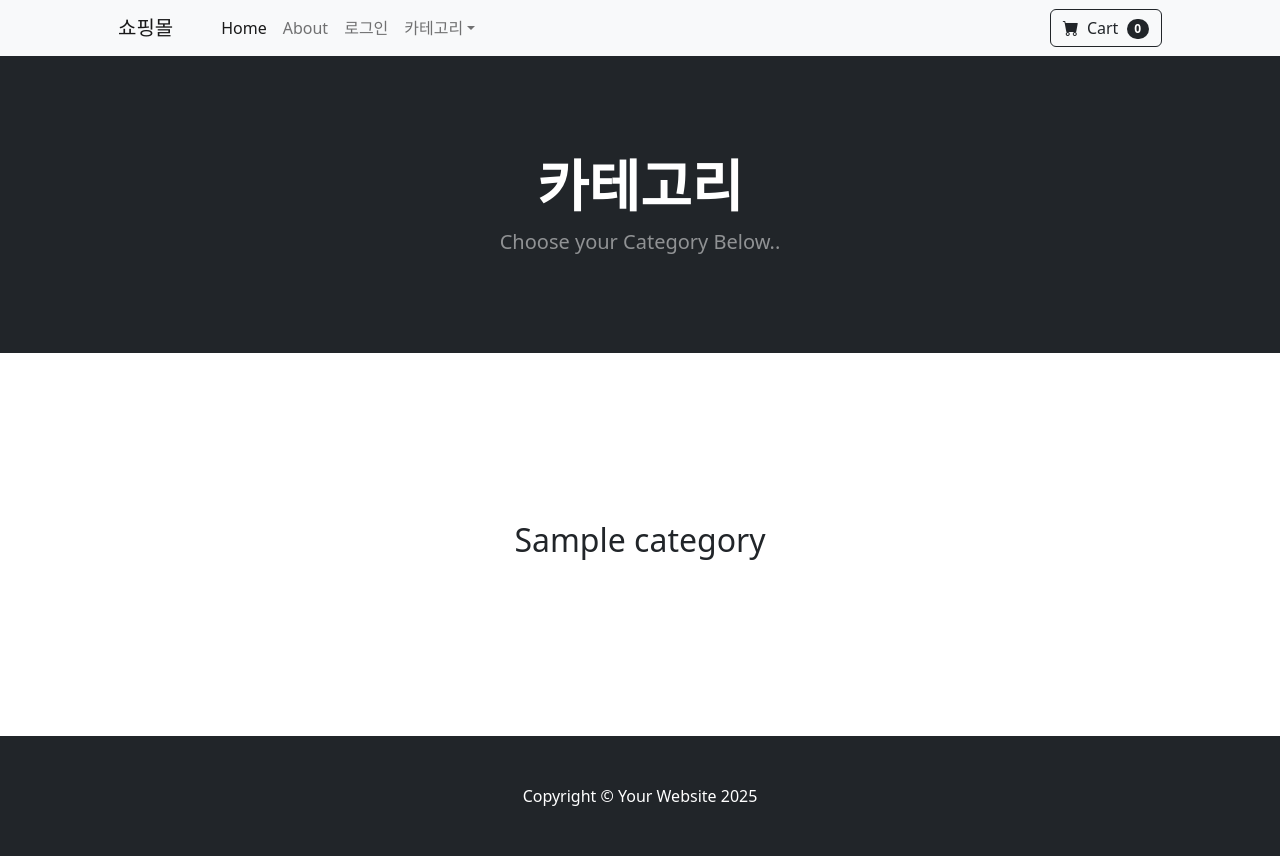
After one commit to sua-repo/django_psa_ecommerce, a Django app: page /category_summary/ in a window 1280 px wide. The commit adds this page. Run offline with Django 5.2, Linux system fonts and the light colour scheme; tables that the repository leaves empty hold one stand-in row (values such as "Sample post"); some libraries are stand-ins or nearby versions.

Commit message:
카테고리 처리

```diff
--- a/store/urls.py
+++ b/store/urls.py
@@ -10,4 +10,7 @@ urlpatterns = [
     path(
         "product/<int:product_id>", views.product, name="product"
     ),  # dev_13      제품 상세 페이지 추가
+    path(
+        "category_summary/", views.category_summary, name="category_summary"
+    ),  # dev_14      카테고리 처리
 ]
--- a/store/views.py
+++ b/store/views.py
@@ -1,7 +1,7 @@
 from django.http import HttpResponse
 from django.shortcuts import render
 
-from store.models import Product
+from store.models import Category, Product
 
 # Create your views here.
 
@@ -22,3 +22,10 @@ def about(request):
 def product(request, product_id):
     product = Product.objects.get(id=product_id)
     return render(request, "store/product.html", {"product": product})
+
+
+# dev_14
+def category_summary(request):
+    categories = Category.objects.all()
+
+    return render(request, "store/category_summary.html", {"categories": categories})
--- a/templates/layout/navbar.html
+++ b/templates/layout/navbar.html
@@ -32,11 +32,12 @@
                 </li>
 
                 <li class="nav-item dropdown">
-                    <a class="nav-link dropdown-toggle" id="navbarDropdown" href="#" role="button" data-bs-toggle="dropdown" aria-expanded="false">Shop</a>
+                    <a class="nav-link dropdown-toggle" id="navbarDropdown" href="#" role="button" data-bs-toggle="dropdown" aria-expanded="false">카테고리</a>
 
                     <ul class="dropdown-menu" aria-labelledby="navbarDropdown">
                         <li>
-                            <a class="dropdown-item" href="#!">All Products</a>
+                            <!-- dev_14 -->
+                            <a class="dropdown-item" href="{% url 'store:category_summary' %}">카테고리들</a>
                         </li>
 
                         <li>
--- /dev/null
+++ b/templates/store/category_summary.html
@@ -0,0 +1,43 @@
+{% extends "layout/base.html" %}
+{% load humanize %}
+
+{% block head %}
+    {% include "layout/head.html" %}
+{% endblock head %}
+
+{% block navi %}
+    {% include "layout/navbar.html" %}
+    <div class="d-flex flex-column vh-100 justify-content-between">
+{% endblock navi %}
+
+{% block header %}
+    <header class="bg-dark py-5">
+    <div class="container px-4 px-lg-5 my-5">
+        <div class="text-center text-white">
+            <h1 class="display-4 fw-bolder">카테고리</h1>
+            <p class="lead fw-normal text-white-50 mb-0">Choose your Category Below..</p>
+        </div>
+    </div>
+</header>
+{% endblock header %}
+
+{% block content %}
+    <section class="container justify-content-center">
+        <div class="row">
+            <center>
+                <div class="col-8 mt-5>
+
+                    {% for category in categories %}
+                        <a href="{% url 'store:home' %}"><h2 class="text-center">{{ category.name }}</h2></a>
+                    {% endfor %}
+
+                </div>
+            </center>
+        </div>
+    </section>
+{% endblock content %}
+
+{% block footer %}
+    {% include "layout/footer.html" %}
+    </div>
+{% endblock footer %}
```
Also changed, not shown: templates/layout/header.html (+2 -7 lines), templates/store/about.html (+8 -1 lines).
